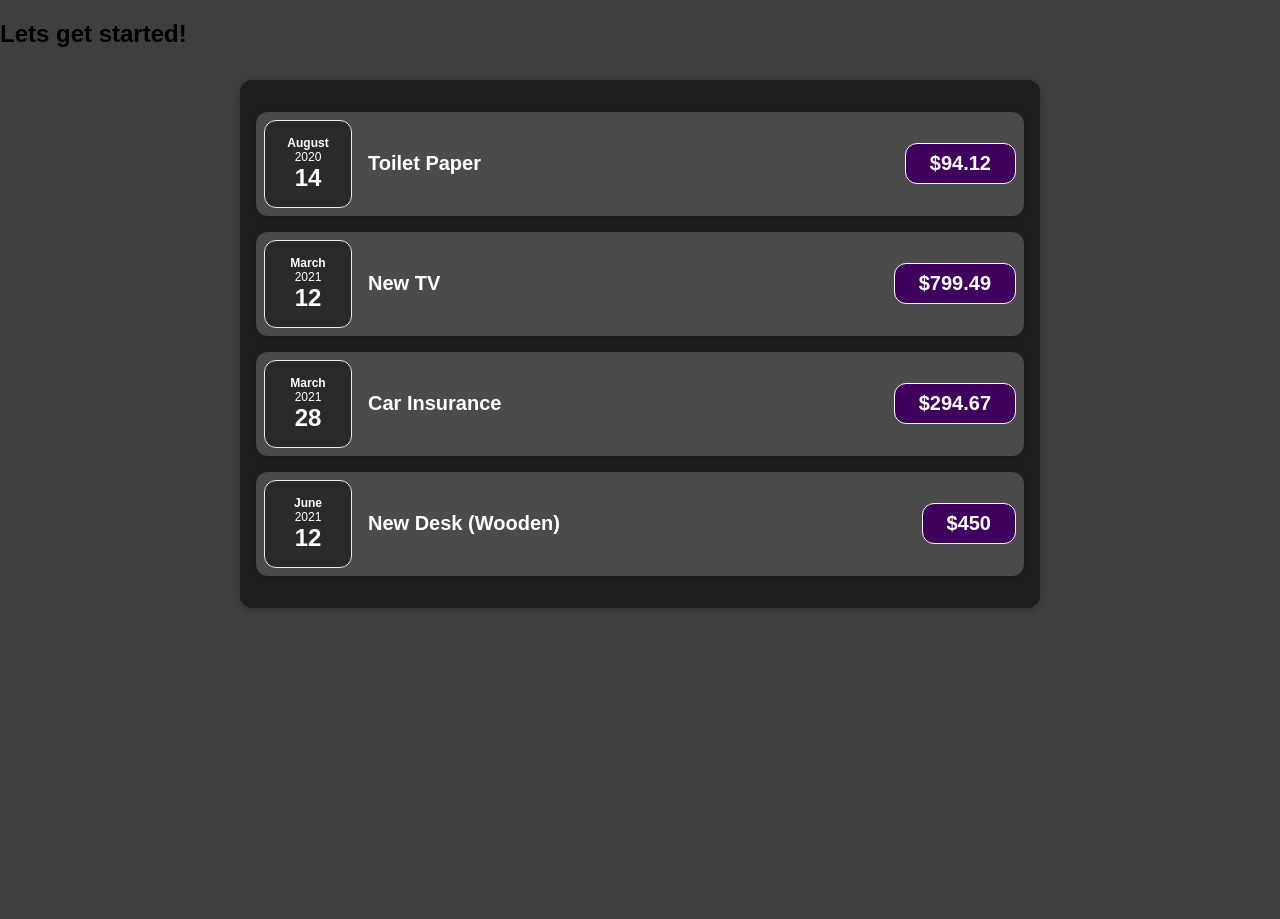
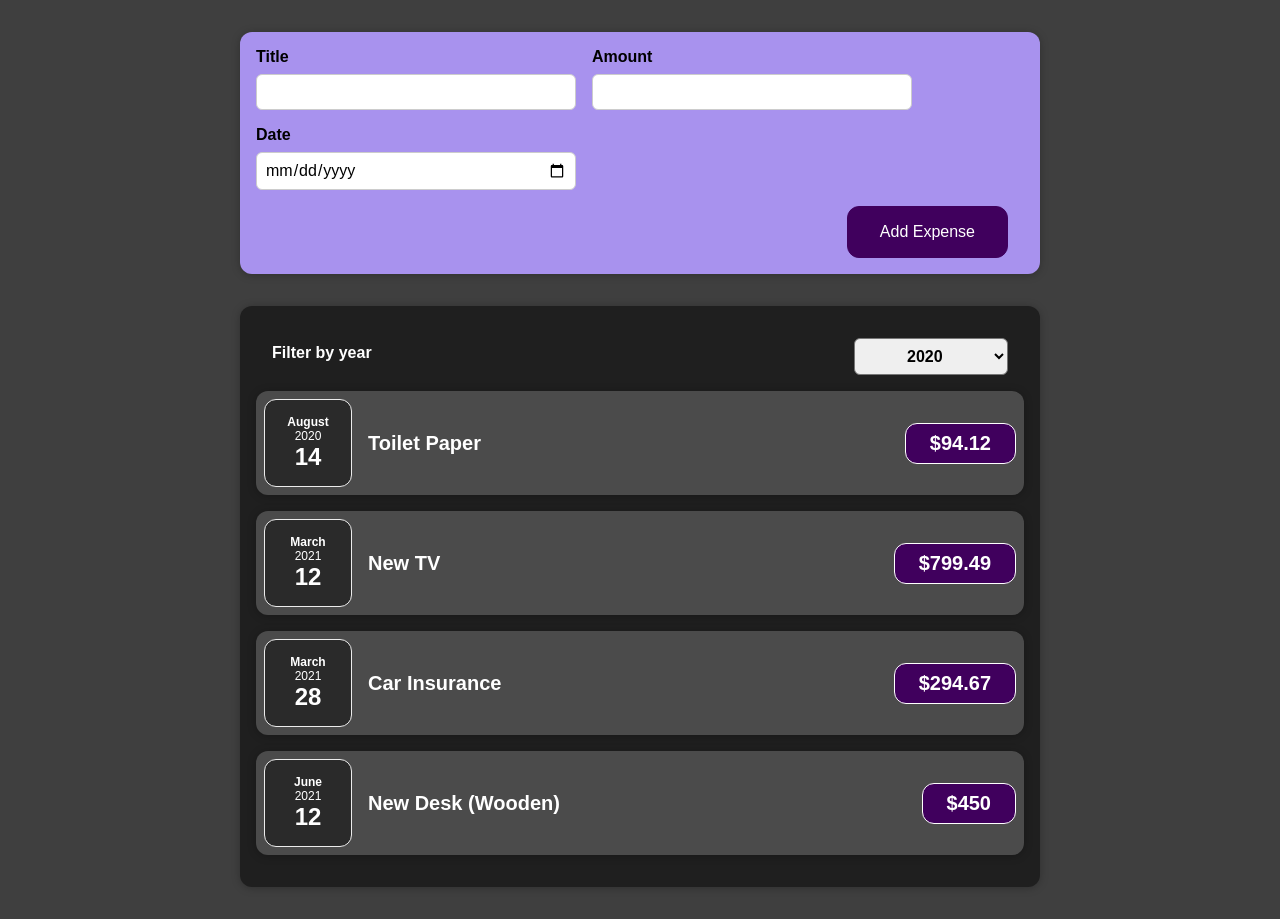
Before and after one commit to rodrigodsluz/expense-tracker-reactjs, a React (Create React App) app: page / in a window 1280 px wide. Before the commit the page ends 800 px from the top, so only its background shows below. Built offline with nearby package versions, Linux system fonts and the light colour scheme.

Commit message:
Feature/expense tracker app (#3)
* feat: add expense tracker components

* feat: add state events

```diff
--- a/public/index.html
+++ b/public/index.html
@@ -11,7 +11,7 @@
       rel="stylesheet"
     />
 
-    <title>To do</title>
+    <title>Expense tracker</title>
   </head>
   <body>
     <noscript>You need to enable JavaScript to run this app.</noscript>
--- a/src/App.tsx
+++ b/src/App.tsx
@@ -1,17 +1,24 @@
 import React from 'react';
 
 import Expenses from './components/Expenses';
+import NewExpense from './components/NewExpense';
 
 import expenses from './utils/expenses';
 
 import { GlobalStyle } from './styles/global';
 
-const App = (): JSX.Element => (
-  <>
-    <GlobalStyle />
-    <h2>Lets get started!</h2>
-    <Expenses items={expenses} />
-  </>
-);
+const App = (): JSX.Element => {
+  const addExpenseHandler = expense => {
+    console.log(expense);
+  };
+
+  return (
+    <>
+      <GlobalStyle />
+      <NewExpense onAddExpense={addExpenseHandler} />
+      <Expenses items={expenses} />
+    </>
+  );
+};
 
 export default App;
--- /dev/null
+++ b/src/components/ExpenseFilter/index.tsx
@@ -0,0 +1,31 @@
+/* eslint-disable jsx-a11y/label-has-associated-control */
+import React from 'react';
+
+import { Container, ExpensesFilterControl } from './styles';
+
+type Props = {
+  onChangeFilter: (selectedYear: string) => void;
+  selected: string;
+};
+
+const ExpensesFilter = ({ onChangeFilter, selected }: Props): JSX.Element => {
+  const dropdownChangeHandler = event => {
+    onChangeFilter(event.target.value);
+  };
+
+  return (
+    <Container>
+      <ExpensesFilterControl>
+        <label>Filter by year</label>
+        <select value={selected} onChange={dropdownChangeHandler}>
+          <option value="2022">2022</option>
+          <option value="2021">2021</option>
+          <option value="2020">2020</option>
+          <option value="2019">2019</option>
+        </select>
+      </ExpensesFilterControl>
+    </Container>
+  );
+};
+
+export default ExpensesFilter;
--- /dev/null
+++ b/src/components/ExpenseFilter/styles.ts
@@ -0,0 +1,26 @@
+import styled from 'styled-components';
+
+export const Container = styled.div`
+  color: white;
+  padding: 0 1rem;
+`;
+
+export const ExpensesFilterControl = styled.div`
+  display: flex;
+  width: 100%;
+  align-items: center;
+  justify-content: space-between;
+  margin: 1rem 0;
+
+  label {
+    font-weight: bold;
+    margin-bottom: 0.5rem;
+  }
+
+  select {
+    font: inherit;
+    padding: 0.5rem 3rem;
+    font-weight: bold;
+    border-radius: 6px;
+  }
+`;
--- /dev/null
+++ b/src/components/ExpenseForm/index.tsx
@@ -0,0 +1,88 @@
+/* eslint-disable jsx-a11y/label-has-associated-control */
+
+import React, { useState } from 'react';
+
+import { IExtenseItem } from '../ExpenseItem';
+
+import {
+  NewExpenseControls,
+  NewExpenseControl,
+  NewExpenseActions,
+} from './styles';
+
+type Props = {
+  onSaveExpenseData: (enteredExpenseData: IExtenseItem) => void;
+};
+
+const ExpenseForm = ({ onSaveExpenseData }: Props): JSX.Element => {
+  const [enteredTitle, setEnteredTitle] = useState('');
+  const [enteredAmount, setEnteredAmount] = useState('');
+  const [enteredDate, setEnteredDate] = useState('');
+
+  const titleChangeHandler = event => {
+    setEnteredTitle(event.target.value);
+  };
+
+  const amountChangeHandler = event => {
+    setEnteredAmount(event.target.value);
+  };
+
+  const dateChangeHandler = event => {
+    setEnteredDate(event.target.value);
+  };
+
+  const submitHandler = event => {
+    event.preventDefault();
+
+    const expenseData = {
+      title: enteredTitle,
+      amount: Number(enteredAmount),
+      date: new Date(enteredDate),
+    };
+
+    onSaveExpenseData(expenseData);
+    setEnteredTitle('');
+    setEnteredAmount('');
+    setEnteredDate('');
+  };
+
+  return (
+    <form onSubmit={submitHandler}>
+      <NewExpenseControls>
+        <NewExpenseControl>
+          <label>Title</label>
+          <input
+            type="text"
+            value={enteredTitle}
+            onChange={titleChangeHandler}
+          />
+        </NewExpenseControl>
+        <NewExpenseControl>
+          <label>Amount</label>
+          <input
+            type="number"
+            min="0.01"
+            step="0.01"
+            value={enteredAmount}
+            onChange={amountChangeHandler}
+          />
+        </NewExpenseControl>
+        <NewExpenseControl>
+          <label>Date</label>
+          <input
+            type="date"
+            min="2019-01-01"
+            max="2022-12-31"
+            value={enteredDate}
+            onChange={dateChangeHandler}
+          />
+        </NewExpenseControl>
+      </NewExpenseControls>
+      <NewExpenseActions>
+        <button type="submit">Add Expense</button>
+      </NewExpenseActions>
+    </form>
+  );
+};
+
+export default ExpenseForm;
--- /dev/null
+++ b/src/components/ExpenseForm/styles.ts
@@ -0,0 +1,30 @@
+import styled from 'styled-components';
+
+export const NewExpenseControls = styled.div`
+  display: flex;
+  flex-wrap: wrap;
+  gap: 1rem;
+  margin-bottom: 1rem;
+  text-align: left;
+`;
+
+export const NewExpenseControl = styled.div`
+  label {
+    font-weight: bold;
+    margin-bottom: 0.5rem;
+    display: block;
+  }
+
+  input {
+    font: inherit;
+    padding: 0.5rem;
+    border-radius: 6px;
+    border: 1px solid #ccc;
+    width: 20rem;
+    max-width: 100%;
+  }
+`;
+
+export const NewExpenseActions = styled.div`
+  text-align: right;
+`;
--- a/src/components/ExpenseItem/index.tsx
+++ b/src/components/ExpenseItem/index.tsx
@@ -5,13 +5,13 @@
 
 import { ExpenseItemDescription, ExpenseItemPrice } from './styles';
 
-interface Props {
+export interface IExtenseItem {
   date: Date;
   title: string;
   amount: number;
 }
 
-const ExpenseItem = ({ date, title, amount }: Props): JSX.Element => (
+const ExpenseItem = ({ date, title, amount }: IExtenseItem): JSX.Element => (
   <Card className="expense-item">
     <ExpenseDate date={date} />
     <ExpenseItemDescription>
--- a/src/components/Expenses/index.tsx
+++ b/src/components/Expenses/index.tsx
@@ -1,9 +1,10 @@
-import React from 'react';
+import React, { useState } from 'react';
 
 import ExpenseItem from '../ExpenseItem';
+import ExpensesFilter from '../ExpenseFilter';
 import Card from '../Card';
 
-interface Props {
+export interface IExpense {
   items: {
     id: string;
     title: string;
@@ -12,12 +13,24 @@
   }[];
 }
 
-const Expenses = ({ items }: Props): JSX.Element => (
+const Expenses = ({ items }: IExpense): JSX.Element => {
+  const [filteredYear, setFilteredYear] = useState('2020');
+
+  const filterChangeHandler = selectedYear => {
+    setFilteredYear(selectedYear);
+  };
+
+  return (
     <Card className="expenses">
+      <ExpensesFilter
+        selected={filteredYear}
+        onChangeFilter={filterChangeHandler}
+      />
       {items.map(item => (
         <ExpenseItem title={item.title} amount={item.amount} date={item.date} />
       ))}
     </Card>
   );
+};
 
 export default Expenses;
--- /dev/null
+++ b/src/components/NewExpense/index.tsx
@@ -0,0 +1,29 @@
+import React from 'react';
+
+import ExpenseForm from '../ExpenseForm';
+
+import { IExpense } from '../Expenses';
+
+import { Container } from './styles';
+
+type Props = {
+  onAddExpense: (expense: IExpense) => void;
+};
+
+const NewExpense = ({ onAddExpense }: Props): JSX.Element => {
+  const saveExpenseDataHandler = enteredExpenseData => {
+    const expenseData = {
+      ...enteredExpenseData,
+      id: Math.random().toString(),
+    };
+    onAddExpense(expenseData);
+  };
+
+  return (
+    <Container>
+      <ExpenseForm onSaveExpenseData={saveExpenseDataHandler} />
+    </Container>
+  );
+};
+
+export default NewExpense;
--- /dev/null
+++ b/src/components/NewExpense/styles.ts
@@ -0,0 +1,40 @@
+import styled from 'styled-components';
+
+export const Container = styled.div`
+  background-color: #a892ee;
+  padding: 1rem;
+  margin: 2rem auto;
+  width: 50rem;
+  max-width: 95%;
+  border-radius: 12px;
+  text-align: center;
+  box-shadow: 0 1px 8px rgba(0, 0, 0, 0.25);
+
+  button {
+    font: inherit;
+    cursor: pointer;
+    padding: 1rem 2rem;
+    border: 1px solid #40005d;
+    background-color: #40005d;
+    color: white;
+    border-radius: 12px;
+    margin-right: 1rem;
+  }
+
+  button:hover,
+  button:active {
+    background-color: #510674;
+    border-color: #510674;
+  }
+
+  button.alternative {
+    color: #220131;
+    border-color: transparent;
+    background-color: transparent;
+  }
+
+  button.alternative:hover,
+  button.alternative:active {
+    background-color: #ddb3f8;
+  }
+`;
```
Lines whose indentation alone changed are shown as unchanged.
